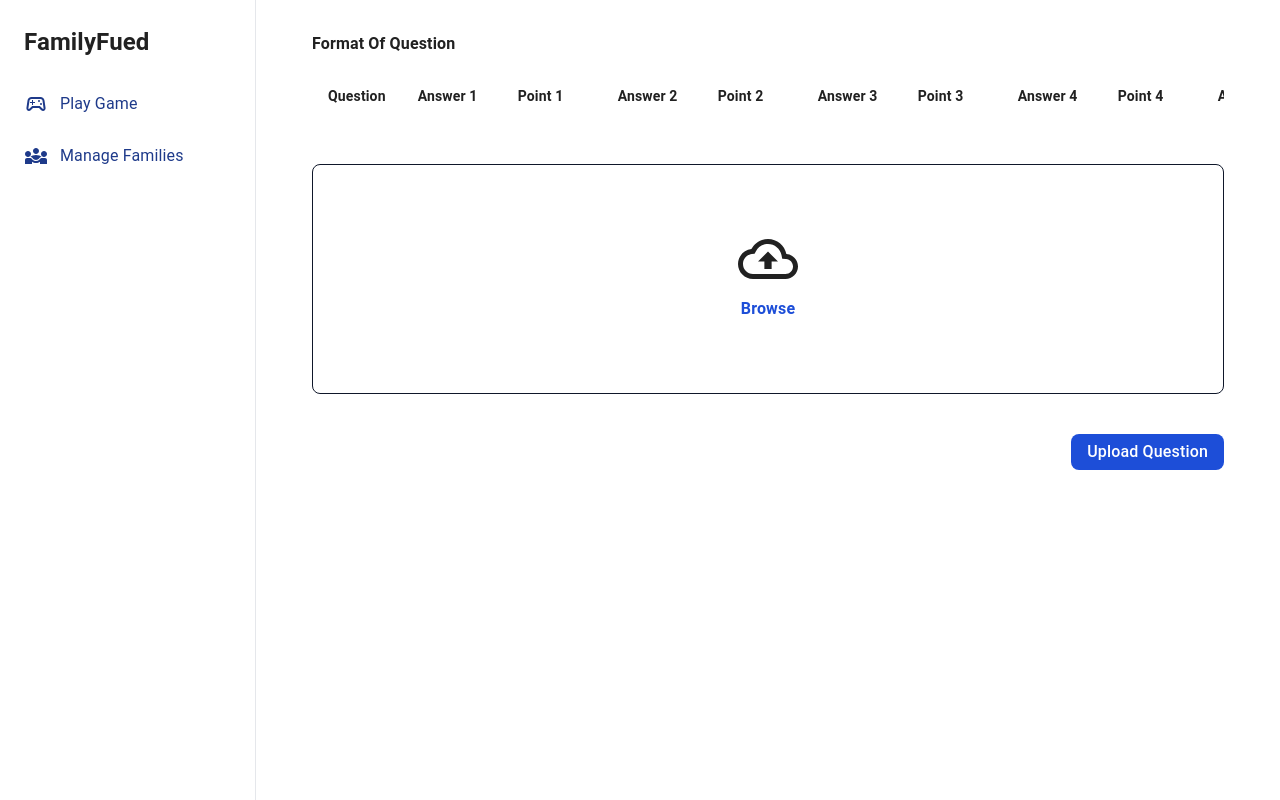
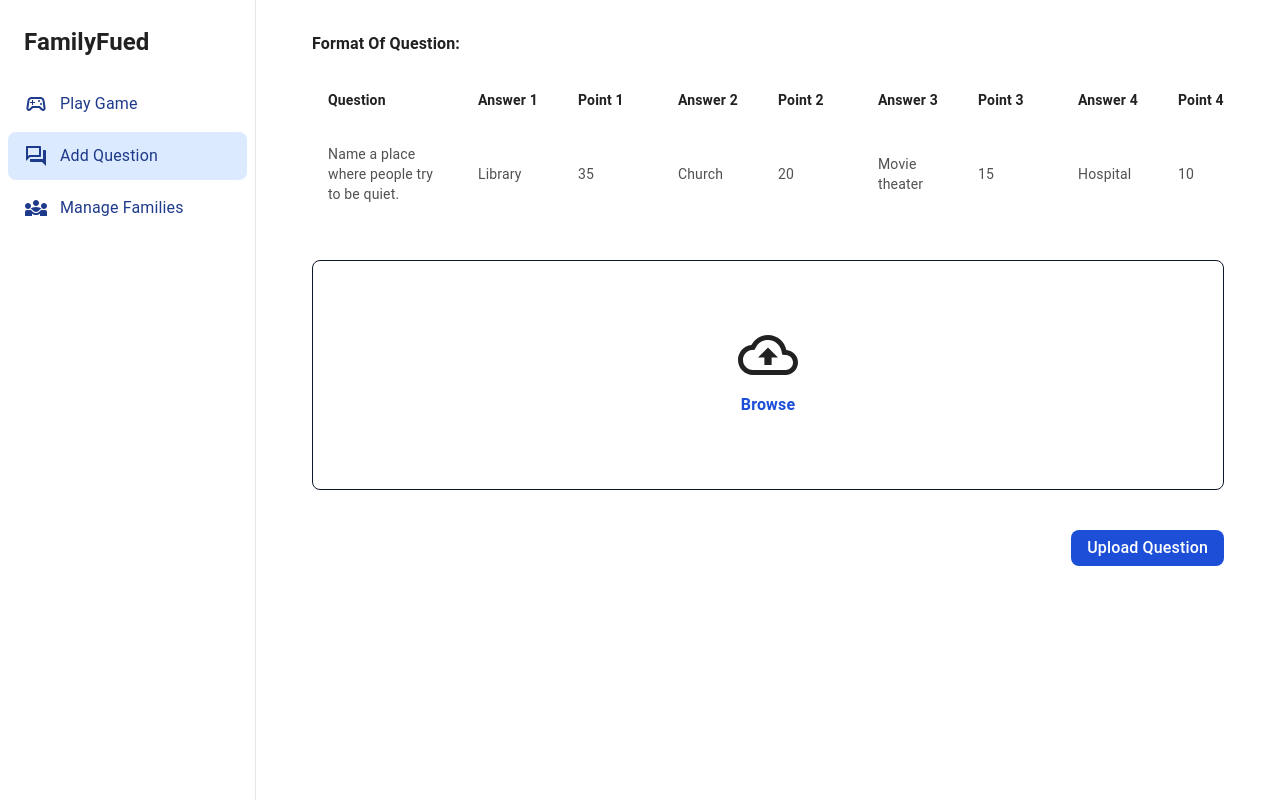
Before and after one commit to Adnan9750/FamilyFeud, a React (Vite) app: page /addQuestion in a window 1280 px wide. Built offline with nearby package versions, Linux system fonts and the light colour scheme.

Commit message:
add question

```diff
--- a/src/components/SideBar.jsx
+++ b/src/components/SideBar.jsx
@@ -49,7 +49,7 @@ const SideBar = () => {
                                 </Typography>
                             </Link>
 
-                            {/* <Link
+                            <Link
                                 to='/addQuestion'
                                 className={`w-full flex items-center px-4 py-3 hover:bg-blue-200 hover:rounded-lg
                                 ${location.pathname === '/addQuestion' ? 'bg-blue-100 rounded-lg' : ''}`
@@ -64,7 +64,7 @@ const SideBar = () => {
                                 >
                                     Add Question
                                 </Typography>
-                            </Link> */}
+                            </Link>
 
                             <Link
                                 to='/family'
--- a/src/pages/AddQuestion.jsx
+++ b/src/pages/AddQuestion.jsx
@@ -1,4 +1,4 @@
-import { Alert, Box, Button, Container, Table, TableCell, TableContainer, TableHead, Typography } from '@mui/material'
+import { Alert, Box, Button, Container, Table, TableBody, TableCell, TableContainer, TableHead, Typography } from '@mui/material'
 import React, { useRef, useState } from 'react'
 import CloudUploadOutlinedIcon from '@mui/icons-material/CloudUploadOutlined';
 import setupAPI from '../services/Api';
@@ -8,6 +8,7 @@ const AddQuestion = () => {
   const fileRef = useRef(null)
   const [selectedFile, setSelectedFile] = useState(null);
   const [error, setError] = useState('');
+  const [success, setSuccess] = useState('')
 
   const handleFileChange = (event) => {
     const file = event.target.files[0];
@@ -41,10 +42,19 @@ const AddQuestion = () => {
     }
 
     try {
-      const res = await API.post('/survey/upload-Surveys', selectedFile)
+      const formData = new FormData()
+
+      formData.append('file', selectedFile)
+
+      const res = await API.post('/survey/upload-Surveys', formData)
+      // console.log("Uploa file:", res);
+      setSuccess(res?.data?.message)
+      setTimeout(() => {
+        setSuccess('')
+      }, 3000)
       // upload-Surveys
     } catch (error) {
-
+      console.log(error);
     }
   }
 
@@ -54,12 +64,12 @@ const AddQuestion = () => {
         <Container>
           <Box >
             <form className='flex flex-col gap-10' onSubmit={handleUploadQuestion}>
-              <Box className='flex flex-col gap-3'>
-                <Typography variant='body1' fontWeight={600}>Format Of Question</Typography>
+              <Box className='flex flex-col gap-4'>
+                <Typography variant='body1' fontWeight={600}>Format Of Question:</Typography>
                 <TableContainer>
                   <Table style={{ borderCollapse: "collapse" }} aria-label="striped sortable table">
                     <TableHead>
-                      <TableCell>Question</TableCell>
+                      <TableCell sx={{ minWidth: '150px' }}>Question</TableCell>
                       <TableCell sx={{ minWidth: '100px' }}>Answer 1</TableCell>
                       <TableCell sx={{ minWidth: '100px' }}>Point 1</TableCell>
                       <TableCell sx={{ minWidth: '100px' }}>Answer 2</TableCell>
@@ -77,6 +87,27 @@ const AddQuestion = () => {
                       <TableCell sx={{ minWidth: '100px' }}>Answer 8</TableCell>
                       <TableCell sx={{ minWidth: '100px' }}>Point 8</TableCell>
                     </TableHead>
+
+                    <TableBody>
+                      <TableCell sx={{ minWidth: '150px' }}>Name a place where people try to be quiet.</TableCell>
+                      <TableCell sx={{ minWidth: '100px' }}>Library</TableCell>
+                      <TableCell sx={{ minWidth: '100px' }}>35</TableCell>
+                      <TableCell sx={{ minWidth: '100px' }}>Church</TableCell>
+                      <TableCell sx={{ minWidth: '100px' }}>20</TableCell>
+                      <TableCell sx={{ minWidth: '100px' }}>Movie theater</TableCell>
+                      <TableCell sx={{ minWidth: '100px' }}>15</TableCell>
+                      <TableCell sx={{ minWidth: '100px' }}>Hospital</TableCell>
+                      <TableCell sx={{ minWidth: '100px' }}>10</TableCell>
+                      <TableCell sx={{ minWidth: '100px' }}>Classroom</TableCell>
+                      <TableCell sx={{ minWidth: '100px' }}>8</TableCell>
+                      <TableCell sx={{ minWidth: '100px' }}>Office</TableCell>
+                      <TableCell sx={{ minWidth: '100px' }}>5</TableCell>
+                      <TableCell sx={{ minWidth: '100px' }}>Courtroom</TableCell>
+                      <TableCell sx={{ minWidth: '100px' }}>4</TableCell>
+                      <TableCell sx={{ minWidth: '100px' }}>Baby’s room</TableCell>
+                      <TableCell sx={{ minWidth: '100px' }}>3</TableCell>
+                    </TableBody>
+
                   </Table>
                 </TableContainer>
               </Box>
@@ -84,6 +115,11 @@ const AddQuestion = () => {
               {
                 error && (
                   <Alert severity='error'>{error}</Alert>
+                )
+              }
+              {
+                success && (
+                  <Alert severity='success'>{success}</Alert>
                 )
               }
 
@@ -101,6 +137,7 @@ const AddQuestion = () => {
                     style={{ display: "none" }}
                     accept=".xls,.xlsx,application/vnd.ms-excel,application/vnd.openxmlformats-officedocument.spreadsheetml.sheet"
                     onChange={handleFileChange}
+                    name='file'
                   />
                 </Box>
               </Box>
```
